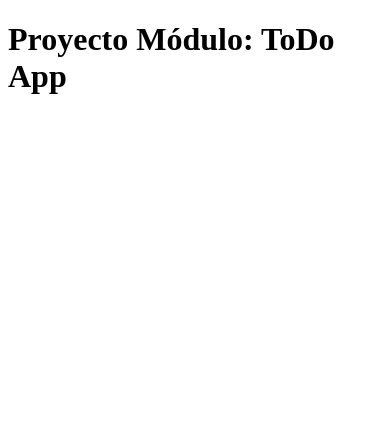
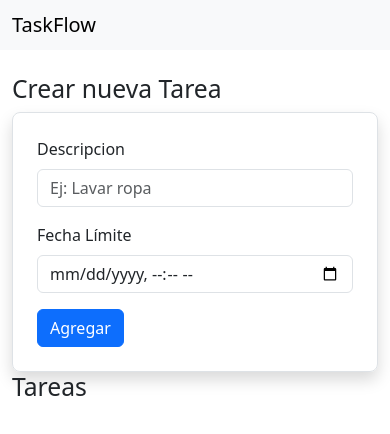
Before and after one commit to Frontend-011-1-Grupo-2/m5g2-abp5-trabajo-modulo, a plain HTML site: page index.html in a window 390 px wide. Drawn offline with nearby package versions, Linux system fonts and the light colour scheme.

Commit message:
modifica html para tener formulario y lista de tareas

```diff
--- a/index.html
+++ b/index.html
@@ -1,11 +1,67 @@
-<!DOCTYPE html>
+<!doctype html>
 <html lang="en">
-<head>
-  <meta charset="UTF-8">
-  <meta name="viewport" content="width=device-width, initial-scale=1.0">
-  <title>Proyecto Módulo 5</title>
-</head>
-<body>
-  <h1>Proyecto Módulo: ToDo App</h1>
-</body>
+  <head>
+    <meta charset="UTF-8" />
+    <meta name="viewport" content="width=device-width, initial-scale=1.0" />
+    <title>Proyecto Módulo 5</title>
+    <!-- Bootstrap CSS -->
+    <link
+      href="https://cdn.jsdelivr.net/npm/bootstrap@5.3.8/dist/css/bootstrap.min.css"
+      rel="stylesheet"
+      integrity="sha384-sRIl4kxILFvY47J16cr9ZwB07vP4J8+LH7qKQnuqkuIAvNWLzeN8tE5YBujZqJLB"
+      crossorigin="anonymous"
+    />
+    <!-- Bootstrap JS -->
+    <script
+      defer
+      src="https://cdn.jsdelivr.net/npm/bootstrap@5.3.8/dist/js/bootstrap.bundle.min.js"
+      integrity="sha384-FKyoEForCGlyvwx9Hj09JcYn3nv7wiPVlz7YYwJrWVcXK/BmnVDxM+D2scQbITxI"
+      crossorigin="anonymous"
+    ></script>
+
+    <!-- Mi JS -->
+    <script defer src="./assets/js/script.js"></script>
+  </head>
+  <body>
+    <!-- As a heading -->
+    <nav class="navbar bg-body-tertiary">
+      <div class="container-fluid">
+        <span class="navbar-brand mb-0 h1">TaskFlow</span>
+      </div>
+    </nav>
+    <main class="container my-4">
+      <div class="row">
+        <div class="col-md-6">
+          <h2>Crear nueva Tarea</h2>
+          <form class="border rounded-3 p-4 shadow">
+            <div class="mb-3">
+              <label class="form-label" for="descripcion">Descripcion</label>
+              <input
+                class="form-control"
+                type="text"
+                name="descripcion"
+                id="descripcion"
+                placeholder="Ej: Lavar ropa"
+              />
+            </div>
+            <div class="mb-3">
+              <label class="form-label" for="fechaLimite">Fecha Límite</label>
+              <input
+                class="form-control"
+                type="datetime-local"
+                name="fechaLimite"
+                id="fechaLimite"
+              />
+            </div>
+            <button type="submit" class="btn btn-primary">Agregar</button>
+          </form>
+        </div>
+
+        <div class="col-md-6">
+          <h2>Tareas</h2>
+          <ul class="list-group" id="listaTareas"></ul>
+        </div>
+      </div>
+    </main>
+  </body>
 </html>
```
